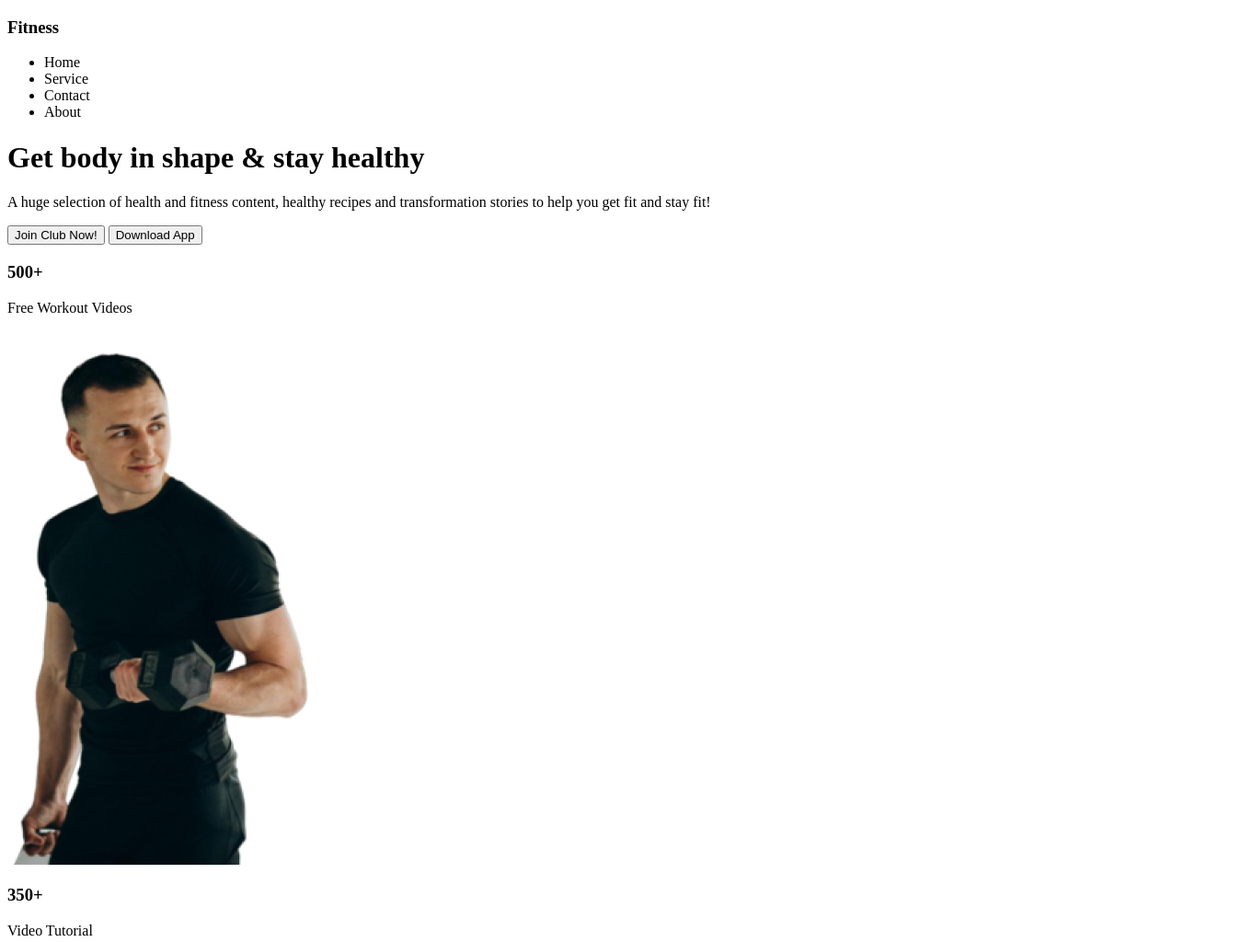
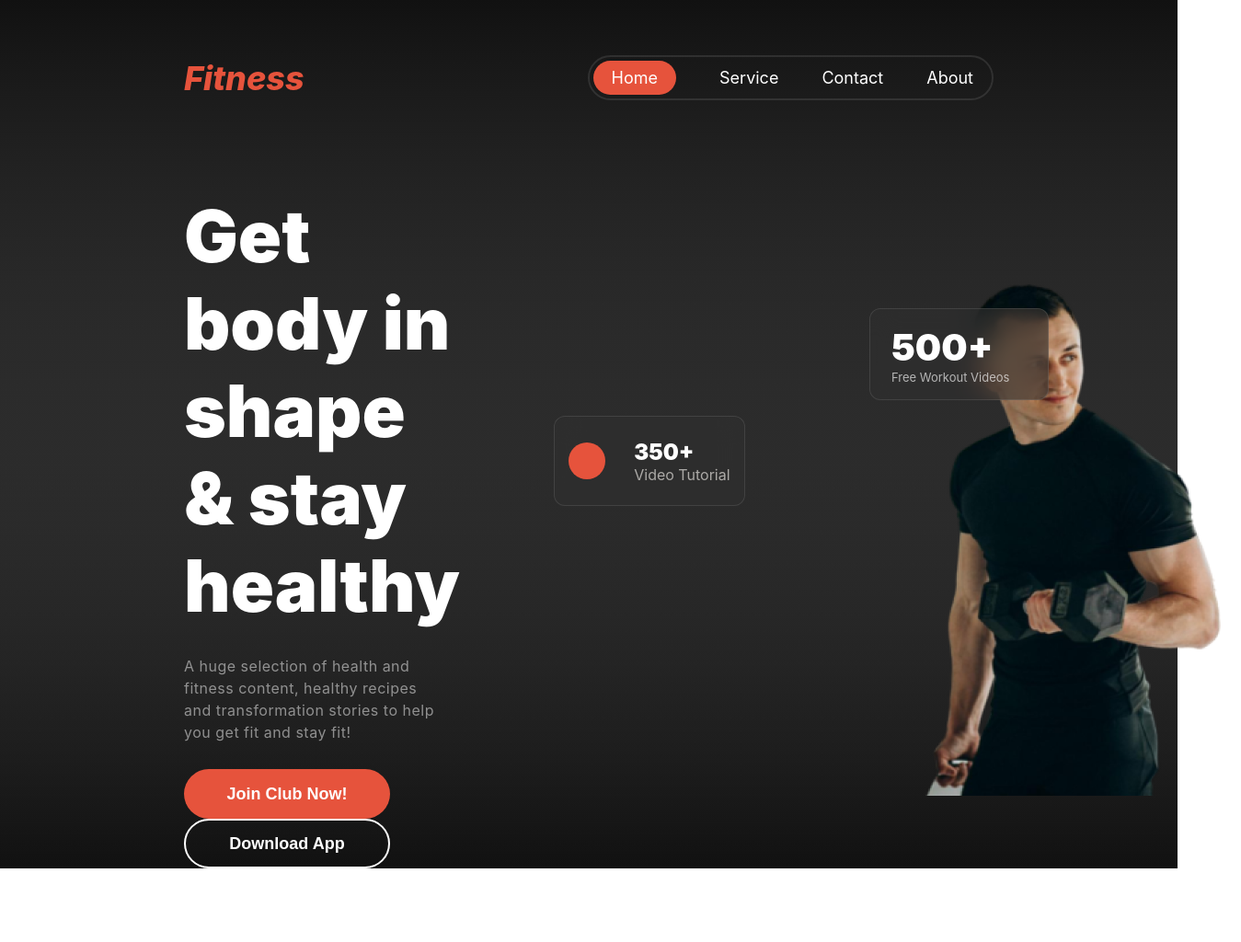
Before and after one commit to shahalimshompod/my-2nd-assignment, a plain HTML site: page index.html in a window 1280 px wide. Shown: the top 1024 px of the page at 92% size, 1349 px wide, since content can reach past the window. Drawn offline with Linux system fonts and the light colour scheme.

Commit message:
added header section styles only

```diff
--- a/index.html
+++ b/index.html
@@ -15,10 +15,10 @@
                 <h3>Fitness</h3>
                 <div class="menubar">
                     <ul>
-                        <li>Home</li>
-                        <li>Service</li>
-                        <li>Contact</li>
-                        <li>About</li>
+                        <li><a href="#"><span>Home</span></a></li>
+                        <li><a href="#">Service</a></li>
+                        <li><a href="#">Contact</a></li>
+                        <li><a href="#">About</a></li>
                     </ul>
                 </div>
             </div>
@@ -26,20 +26,29 @@
                 <div class="banner-text-content">
                     <h1>Get body in shape & stay
                         healthy</h1>
-                    <p>A huge selection of health and fitness content, healthy recipes and transformation stories to help you get fit and stay fit!</p>
+                    <p>A huge selection of health and fitness content, healthy recipes<br> and transformation stories to help you get fit and stay fit!</p>
                     <button class="btn-1">Join Club Now!</button>
                     <button class="btn-2">Download App</button>
                 </div>
                 <div class="banner-img-content">
                     <div class="s-500">
-                        <h3>500+</h3>
+                        <div class="texts">
+                            <h3>500+</h3>
                         <p>Free Workout Videos</p>
+                        </div>
                     </div>
                     <img src="assets/Images 2.png" alt="Excercise">
                     <div class="s-350">
-                        <h3>350+</h3>
-                        <p>Video Tutorial
-                        </p>
+
+                            <div class="circle">
+
+                            </div>
+                            <div class="text-content">
+                                <h3>350+</h3>
+                            <p>Video Tutorial
+                            </p>
+                        </div>
+
                     </div>
                 </div>
             </div>
--- a/style.css
+++ b/style.css
@@ -0,0 +1,211 @@
+/* shared styles here  */
+*{
+    margin: 0px;
+    padding: 0px;
+}
+
+@import url('https://fonts.googleapis.com/css2?family=Inter:wght@100..900&family=Work+Sans:ital,wght@0,100..900;1,100..900&display=swap');
+
+body{
+    font-family: "Inter", sans-serif;
+  font-optical-sizing: auto;
+  font-weight: normal;
+  font-style: normal;
+  font-variation-settings:
+    "slnt" 0;
+}
+/* shared styles ends here  */
+
+/* header section styles here  */
+
+/* navbar styles here  */
+.header-container{
+    margin: 0px 200px;
+}
+#header{
+    background: linear-gradient(180.00deg, rgb(17, 17, 17),rgba(119, 119, 119, 0) 150%),linear-gradient(360.00deg, rgb(17, 17, 17),rgba(119, 119, 119, 0) 150%)
+    ;
+    padding-top: 60px;
+    margin-bottom: 100px;
+}
+
+.navbar-container{
+    display: flex;
+    justify-content: space-between;
+    align-items: center;
+    color: white;
+    margin-bottom: 100px;
+}
+
+.navbar-container h3{
+    font-size: 36px;
+    font-weight: 800;
+    font-style: italic;
+    color: rgb(230, 83, 60);
+}
+
+.menubar, li, a{
+
+    list-style: none;
+    text-decoration: none;
+}
+
+.menubar ul{
+    display: flex;
+    justify-content: space-around;
+    gap: 47px;
+    border: 2px solid rgba(255, 255, 255, 0.1);
+    padding: 12px 4px;
+    border-radius: 37px;
+    padding-right: 20PX;
+}
+
+.menubar ul li a{
+    color: #fff;
+    font-size: 18px;
+    font-weight: normal;
+}
+
+.menubar ul li a span{
+    background-color: #E6533C;
+    padding: 8px 20px;
+    border-radius: 37px;
+}
+/* navbar styles ends here  */
+
+/* banner styles here  */
+
+/* banner styles here  */
+
+.banner-contents{
+    display: flex;
+    justify-content: space-between;
+    align-items: center;
+    gap: 500px;
+}
+
+.banner-text-content h1{
+    font-size: 78px;
+    color: #fff;
+    font-weight: 900;
+    margin-bottom: 28px;
+}
+
+.banner-text-content p{
+    font-size: 16px;
+    font-weight: 400;
+    color: rgba(255, 255, 255, 0.5);
+    line-height: 24px;
+    letter-spacing: 0.5px;
+    margin-bottom: 28px;
+}
+
+.banner-text-content .btn-1{
+    font-size: 18px;
+    line-height: 22px;
+    font-weight: 600;
+    color: #fff;
+    background-color: #E6533C;
+    border: none;
+    border-radius: 42px;
+    margin-right: 15px;
+    width: 224px;
+    height: 54px;
+}
+.banner-text-content .btn-2{
+    font-size: 18px;
+    line-height: 22px;
+    font-weight: 600;
+    color: #fff;
+    background: transparent;
+    border: 2px solid #fff;
+    border-radius: 42px;
+    width: 224px;
+    height: 54px;
+}
+
+.banner-text-content .btn-1:hover{
+    background: transparent;
+    cursor: pointer;
+    border: 2px solid #fff;
+}
+
+.banner-text-content .btn-2:hover{
+    background: #E6533C;
+    cursor: pointer;
+    border: none;
+}
+
+.s-500, .s-350{
+    position: absolute;
+}
+
+.s-350{
+    border: 1px solid rgba(255, 255, 255, 0.1);
+    border-radius: 12px;
+
+    backdrop-filter: blur(15px);
+    background: rgba(48, 48, 48, 0.54);
+    width: 206px;
+    height: 96px;
+    text-align: center;
+    bottom: 250px;
+    right: 470px;
+    display: flex;
+    justify-content: space-around;
+    align-items: center;
+}
+
+.circle{
+    background-color: #E6533C;
+    width: 40px;
+    height: 40px;
+    border-radius: 50%;
+}
+
+.s-350 .text-content h3{
+    font-size: 24px;
+    font-weight: 900;
+    color: #fff;
+    text-align: left;
+}
+
+.s-350 .text-content p{
+    font-size: 16px;
+    font-weight: normal;
+    color: rgba(239, 237, 232, 65%);
+    text-align: left;
+}
+
+.s-500{
+    border: 1px solid rgba(255, 255, 255, 0.1);
+    border-radius: 12px;
+
+    backdrop-filter: blur(15px);
+    background: rgba(48, 48, 48, 0.54);
+    width: 193px;
+    height: 98px;
+    text-align: center;
+    right: 140px;
+    top: 335px;
+}
+
+.texts{
+    margin: 17px 23px;
+}
+
+.texts h3{
+    font-size: 40px;
+    font-weight: 900;
+    text-align: left;
+    color: #fff;
+}
+
+.texts p{
+    font-size: 13px;
+    font-weight: normal;
+    color: rgba(255, 255, 255, 65%);
+    text-align: left;
+}
+
+/* header section ends styles here  */
```
